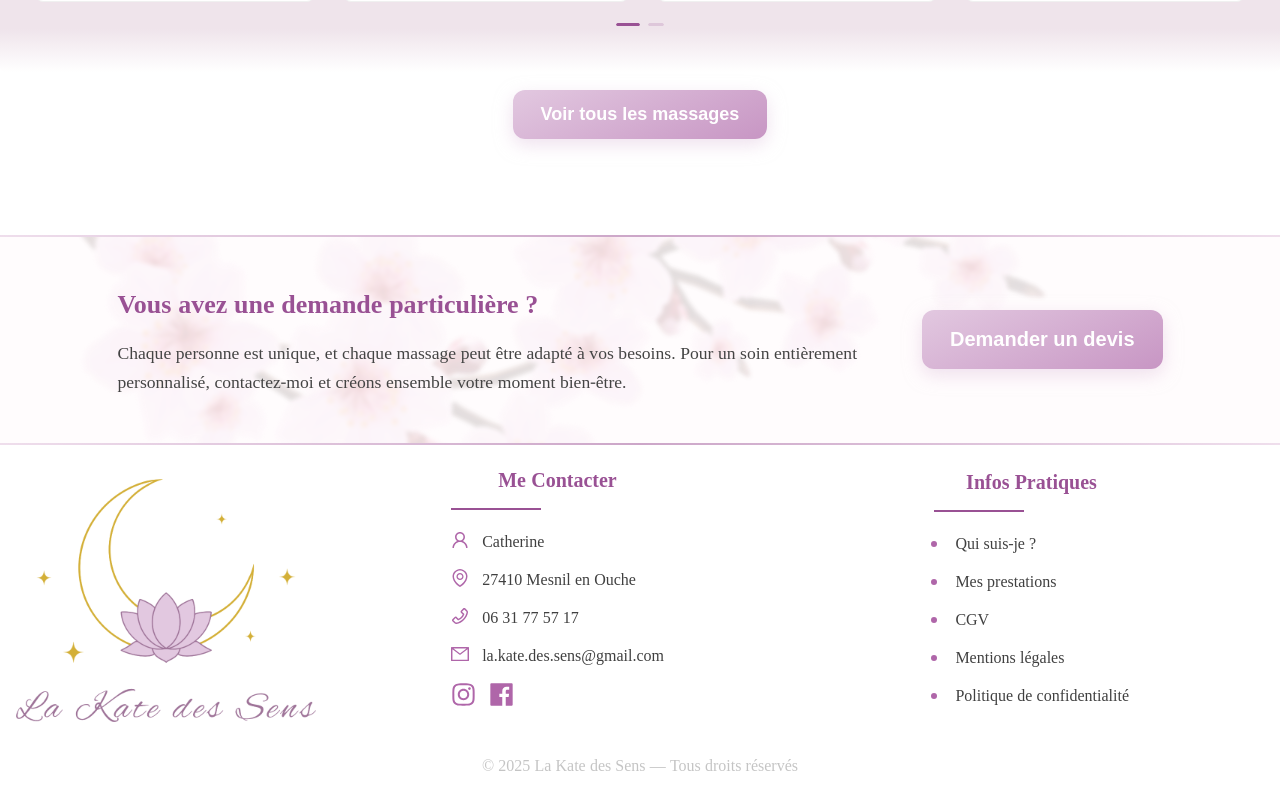
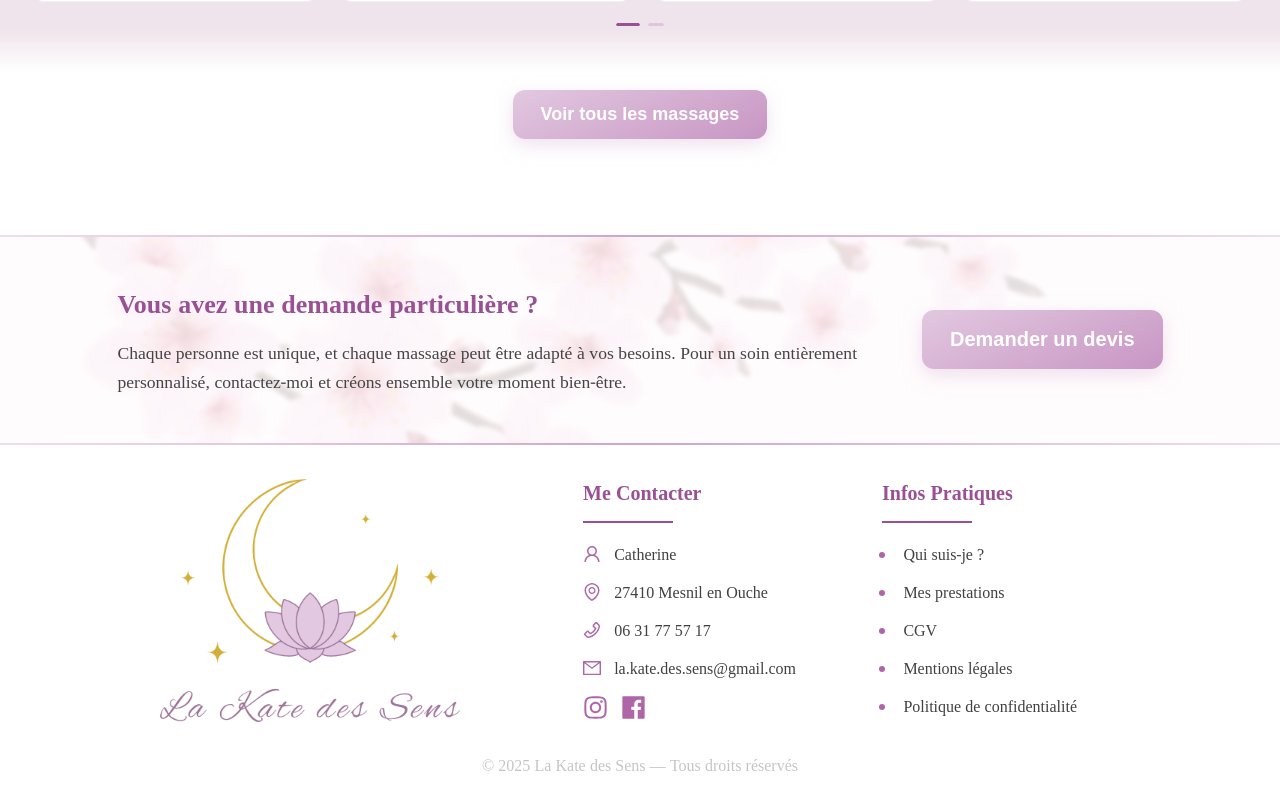
Before and after one commit to CamilleLinan/La-Kate-des-Sens, a React (Vite) app: page / in a window 1280 px wide. Shown: the part 1735-2535 px from the top of the page. Built offline with nearby package versions, Linux system fonts and the light colour scheme.

Commit message:
add responsive version

```diff
--- a/src/components/Home/Presentation/_Presentation.scss
+++ b/src/components/Home/Presentation/_Presentation.scss
@@ -25,7 +25,7 @@
 
     & div {
       margin: 2em auto 0 auto;
-      width: 700px;
+      max-width: 700px;
       text-align: center;
 
       p {
--- a/src/components/shared/Banner/_Banner.scss
+++ b/src/components/shared/Banner/_Banner.scss
@@ -45,6 +45,9 @@
 
 /* Responsive */
 @media (max-width: 980px) {
+  .banner {
+    padding: 3em 2em;
+  }
   .banner-container {
     &-text {
       width: 100%;
--- a/src/components/shared/Layout/Footer/Footer.tsx
+++ b/src/components/shared/Layout/Footer/Footer.tsx
@@ -20,7 +20,7 @@ const Footer: FC = () => {
 
         <div className="footer-container-nav">
           <nav>
-            <h4 className="title">Me Contacter</h4>
+            <h4 className="footer-title">Me Contacter</h4>
             <div className="underline"></div>
             <p>
               <UserOutlined /> {CONTACT_INFO.name}
@@ -55,7 +55,7 @@ const Footer: FC = () => {
           </nav>
 
           <nav>
-            <h4 className="title">Infos Pratiques</h4>
+            <h4 className="footer-title">Infos Pratiques</h4>
             <div className="underline"></div>
             <ul>
               <li>
--- a/src/components/shared/Layout/Footer/_Footer.scss
+++ b/src/components/shared/Layout/Footer/_Footer.scss
@@ -1,12 +1,12 @@
 @use "@scss/variables" as *;
 
 .footer {
-  padding: 0.5rem 1em;
+  padding: 0.5rem 10em;
 
   &-container {
     display: flex;
     align-items: center;
-    justify-content: space-around;
+    gap: 80px;
 
     & img {
       width: 300px;
@@ -15,7 +15,6 @@
 
     &-nav {
       display: flex;
-      align-items: center;
       justify-content: space-around;
       width: 100%;
     }
@@ -25,7 +24,7 @@
     }
   }
 
-  & .title {
+  &-title {
     color: $tryClr;
     font-size: 20px;
     font-weight: 700;
@@ -73,13 +72,17 @@
 }
 
 @media (max-width: 980px) {
-  .foote-container {
-    flex-direction: column;
+  .footer {
+    padding: 0.5rem 1em;
+    &-container {
+      flex-direction: column;
+      gap: 0;
 
-    &-nav {
-      margin-top: 1em;
-      justify-content: center;
-      gap: 2em;
+      &-nav {
+        margin-top: 1em;
+        justify-content: center;
+        gap: 5em;
+      }
     }
   }
 }
@@ -88,5 +91,6 @@
   .footer-container-nav {
     flex-direction: column;
     gap: 0;
+    margin-left: 2em;
   }
 }
--- a/src/components/shared/Layout/Header/_Header.scss
+++ b/src/components/shared/Layout/Header/_Header.scss
@@ -118,6 +118,9 @@
 
 /* Responsive */
 @media (max-width: 980px) {
+  .header {
+    padding: 0.5em 1em;
+  }
   .header-nav.desktop-menu {
     display: none;
   }
```
